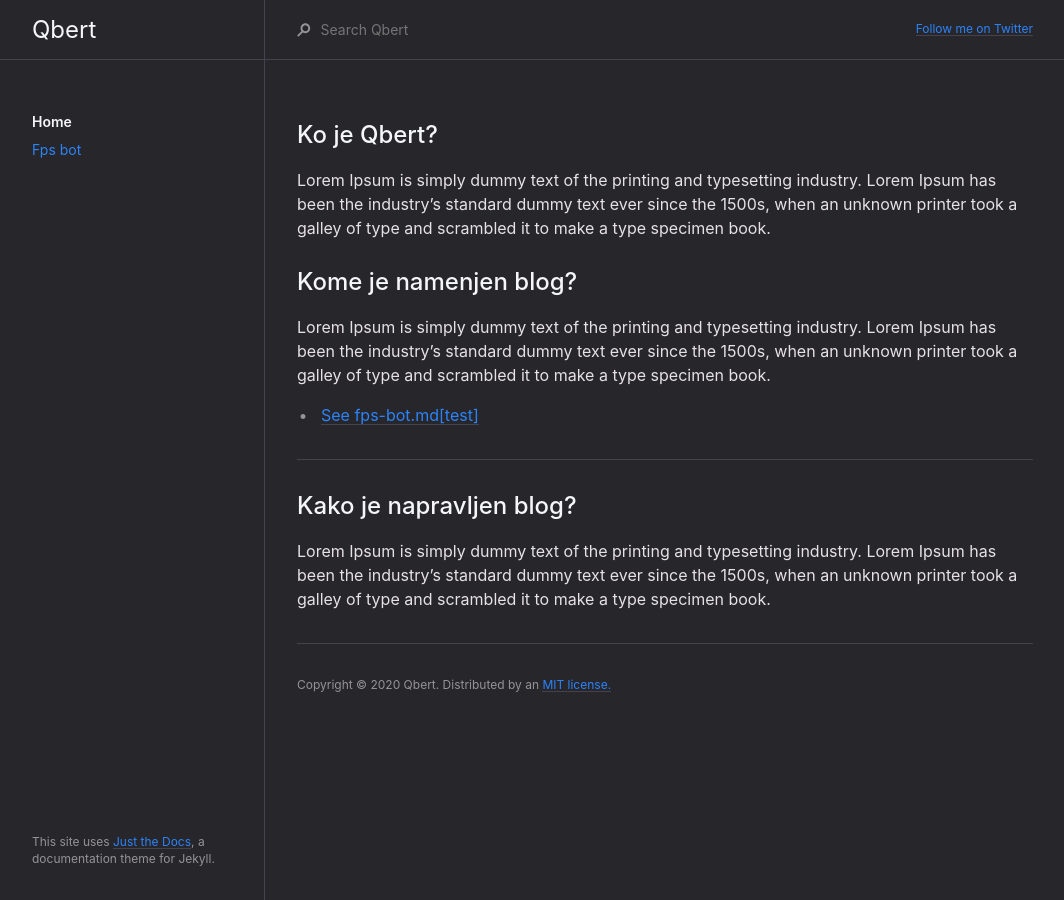
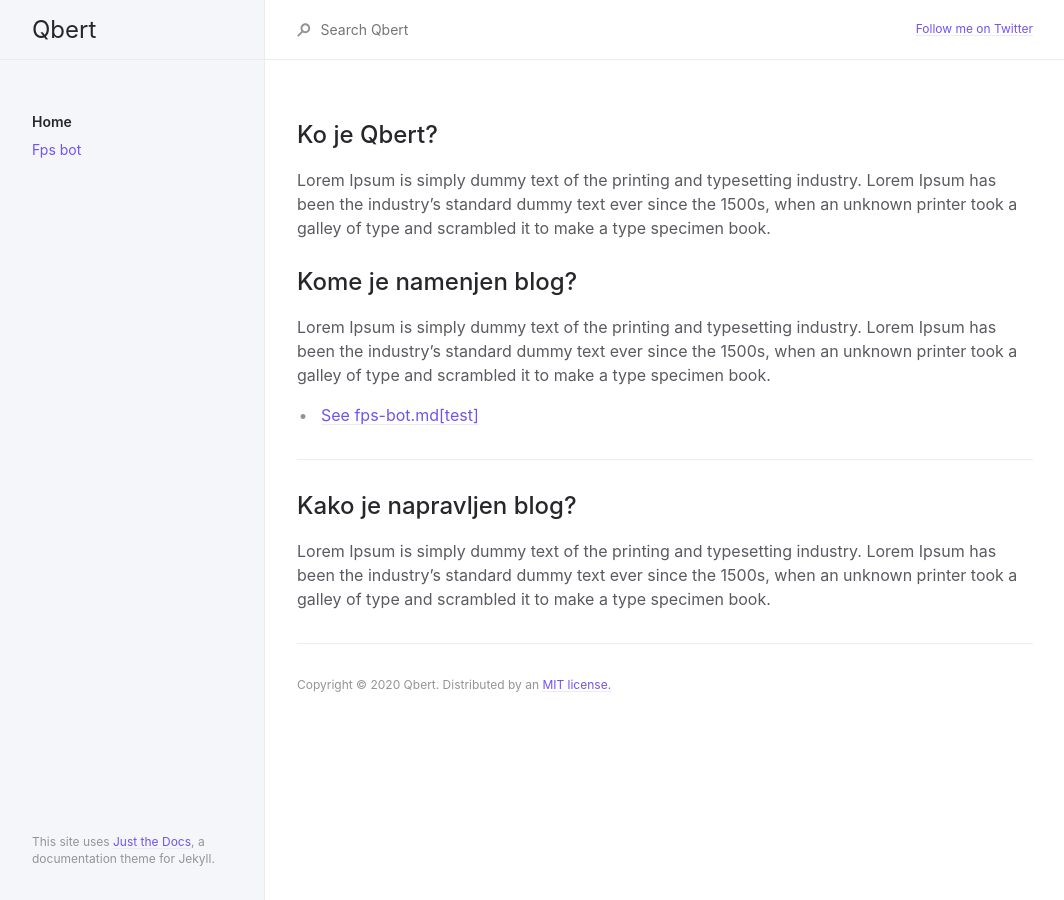
Before and after one commit to qbertqbert/just-the-docs, a Jekyll site: the page built from index.md, in a window 1280 px wide. Shown: the whole page, without its empty margins (107-1171 px from the left). Built offline with Jekyll 4.4.1, drawn with Linux system fonts in a browser that asks for light colours.

Commit message:
Update _config.yml

```diff
--- a/_config.yml
+++ b/_config.yml
@@ -43,7 +43,7 @@ aux_links:
 footer_content: "Copyright &copy; 2020 Qbert. Distributed by an <a href=\"https://github.com/pmarsceill/just-the-docs/tree/master/LICENSE.txt\">MIT license.</a>"
 
 # Color scheme currently only supports "dark" or nil (default)
-color_scheme: "dark"
+color_scheme: "default"
 
 # Google Analytics Tracking (optional)
 # e.g, UA-1234567-89
```
